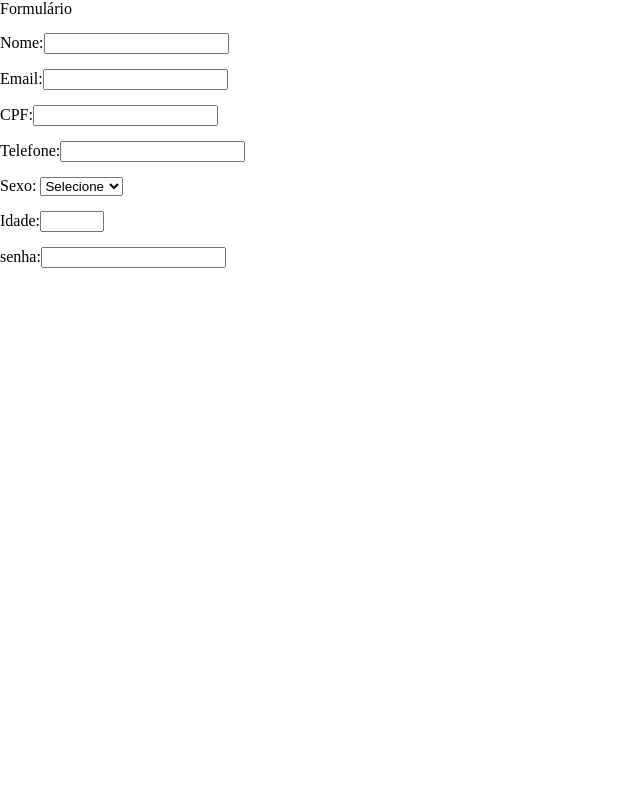
After one commit to Matteus777/SitePI, a PHP site: page /Cadastro.php in a window 1280 px wide. The commit adds this page. Shown: the whole page, without its empty margins (0-640 px from the left). Run offline with PHP 8.4, Linux system fonts and the light colour scheme.

Commit message:
adicionado a tela cadastro e ajuste do das duas telas de cirurgia

```diff
--- /dev/null
+++ b/public_html/Cadastro.php
@@ -0,0 +1,27 @@
+<html>
+  <head>
+    <title>Cadastro</title>
+             <link href="estilo.css" rel="stylesheet" type="text/css"/>
+    <link rel="stylesheet" type="text/css" href="css/estilo.css">
+
+  </head>
+<body>
+
+
+
+         Formulário
+         <div class="cadastros">Nome:<input  type="text"></div>
+         <div class="cadastros">Email:<input type="text"></div>
+         <div class="cadastros">CPF:<input type="text"></div>
+         <div class="cadastros">Telefone:<input type="text"></div>
+         <div class="cadastros"> Sexo:
+                <select>
+             <option  value="Selecione"> Selecione </option>
+             <option value="Masculino"> Masculino </option>
+             <option value="Feminino"> Feminino </option>
+         </select>
+         </div>
+         <div class="cadastros" >Idade:<input type="number" min="0" max="100"></div>
+         <div class="cadastros" >senha:<input type="password"></div>
+    </body>
+</html>
--- a/public_html/Catarata.php
+++ b/public_html/Catarata.php
@@ -17,7 +17,7 @@
         <br>
         <br>
         <br>
-        <div align="center">Cirurgia de Catarata<h1></h1></div>
+        <div align="center"><h1>Cirurgia de Catarata</h1></div>
         <div align="center"><img src="img/catarata.png"></div>
         <div class="textos"> <p class="textos">A catarata e um processo de opacificação do cristalino, que é uma lente natural dos olhos localizada atrás da íris. Essa lente (cristalino) é normalmente clara e transparente. Com o aparecimento da catarata, ela se torna opaca e impede a passagem dos raios luminosos que formam a imagem no fundo do olho. </p>
         </div>
--- a/public_html/Refrativa.php
+++ b/public_html/Refrativa.php
@@ -17,7 +17,7 @@
         <br>
         <br>
         <br>
-        <div align="center">Cirurgia Refrativa<h1></h1></div>
+        <div align="center"><h1>Cirurgia Refrativa</h1></div>
         <div align="center"><img src="img/refrativa.png"></div>
         <div class="textos"> <p class="textos">Duas pessoas com o mesmo peso não têm necessariamente o mesmo biotipo ( uma pessoa mais baixa e troncuda pode ter o mesmo peso que outra pessoa mais alta e magra). Dois olhos com o mesmo vício de refração (os comumente chamados “graus” de miopia, hipermetropia ou astigmatismo), não serão necessariamente iguais quanto a outros parâmetros oculares como curvatura, comprimento etc.
 
@@ -26,6 +26,5 @@ A cirurgia refrativa tradicional apesar da alta tecnologia, corrige os graus sem
 A cirurgia refrativa personalizada não se restringe apenas à correção dos vícios de refração, mas avalia as características individuais de cada olho (personalização) para a programação cirúrgica específica. </p>
          <?php require_once 'rodape.php'?>
         </div>
-
     </body>
 </html>
--- a/public_html/estilo.css
+++ b/public_html/estilo.css
@@ -59,6 +59,9 @@ a{
     animation-name: hover;
      animation-duration: 0.3s;
      background-color:#07d1b4;
+}
+#cadastro{
+border:1px solid red;
 }
 
 .dropdown:hover{
@@ -208,3 +211,7 @@ margin: 0 0;
 p:not(.nao){
     text-align:center;
 }
+
+.cadastros{
+    margin-top: 15px;
+}
```
Also changed, not shown: nbproject/private/private.xml (+3 -12 lines).
